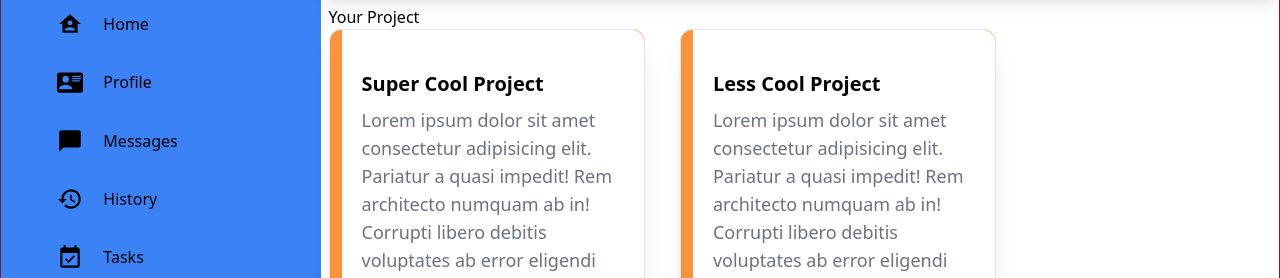
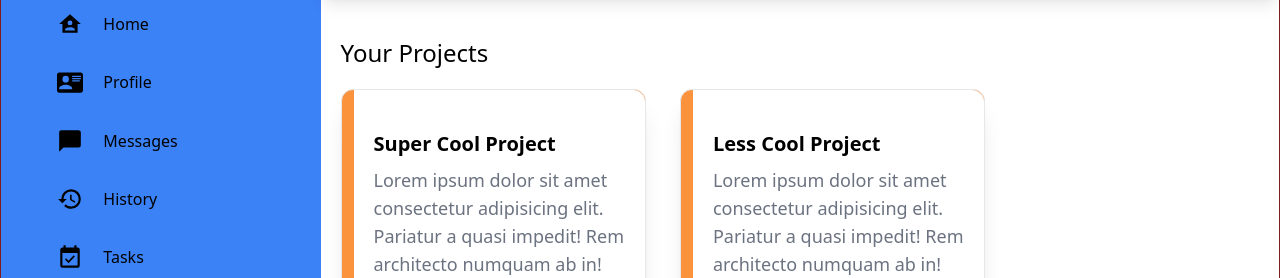
Before and after one commit to noname1112392/odin-admin-dashboard, a website: page src/index.html in a window 1280 px wide. Shown: the part 186-464 px from the top of the page. Drawn offline with Linux system fonts and the light colour scheme.

Commit message:
Update h1 in project container

```diff
--- a/src/index.html
+++ b/src/index.html
@@ -100,9 +100,9 @@
             <!-- Bottom content -->
             <div class="grid grid-cols-4 h-[80%]">
                 <!-- Project container -->
-                <div class="col-start-1 col-span-3 p-2">
+                <div class="col-start-1 col-span-3 p-5">
                     <!-- Title of the column -->
-                    <h1>Your Project</h1>
+                    <h1 class="text-2xl font-medium py-5">Your Projects</h1>
                     <!-- Boxes(posts) container -->
                     <div class="grid grid-cols-2 grid-rows-3 h-full">
                         <!-- box 1 -->
```
Also changed, not shown: public/styles.css.
